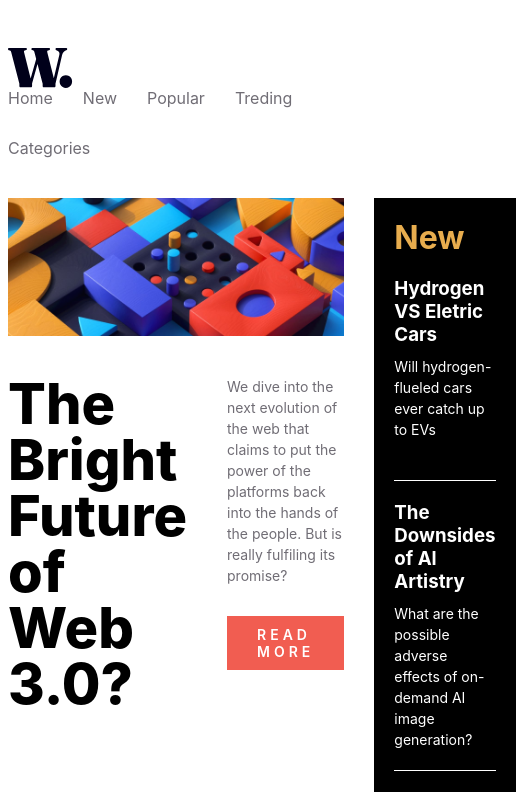
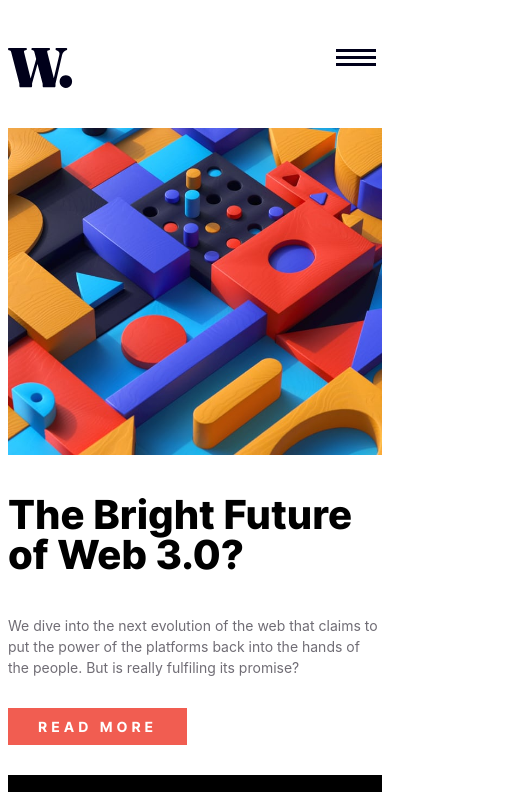
Before and after one commit to larissacsena/news-homepage-main, a plain HTML site: page index.html in a window 390 px wide. Shown: the top 792 px of the page, 516 px wide, since content can reach past the window. Drawn offline with Linux system fonts and the light colour scheme.

Commit message:
responsivo

```diff
--- a/css/footer.css
+++ b/css/footer.css
@@ -1,3 +1,16 @@
+@font-face {
+  font-family: "Inter-Bold";
+  src: url(/fonts/static/Inter-Bold.ttf);
+}
+@font-face {
+  font-family: "Inter-ExtraBold";
+  src: url(/fonts/static/Inter-ExtraBold.ttf);
+}
+@font-face {
+  font-family: "Inter-Regular";
+  src: url(/fonts/static/Inter-Regular.ttf);
+}
+
 .footer {
   max-width: 1000px;
   margin: 0 auto;
@@ -15,7 +28,7 @@
   gap: 20px;
 }
 .footer-content h3 {
-  font-family: "Inter ExtraBold";
+  font-family: "Inter-ExtraBold";
   font-size: 1.1rem;
 }
 .footer-content p {
@@ -24,7 +37,12 @@
   color: #706d75;
 }
 .footer-content span {
-  font-family: "Inter SemiBold";
+  font-family: "Inter-Bold";
   font-size: 2rem;
   color: rgb(209, 209, 209);
 }
+@media (max-width:600px){
+  .footer ul{
+    grid-template-columns: 1fr;
+  }
+}
--- a/css/header.css
+++ b/css/header.css
@@ -1,4 +1,4 @@
-body{
+body {
   font-family: "Inter", Arial, Helvetica, sans-serif;
 }
 h1,
@@ -7,18 +7,25 @@ h3,
 h4,
 p,
 ul,
-li{
+li {
   margin: 0;
   padding: 0;
 }
-ul,li{
+ul,
+li {
   list-style: none;
 }
-img{
+img {
   max-width: 100%;
   display: block;
 }
-.header-container{
+.hamburguer {
+  display: none;
+}
+.hamburguer-lista {
+  display: none;
+}
+.header-container {
   padding: 40px 0;
   max-width: 1000px;
   display: flex;
@@ -26,9 +33,23 @@ img{
   margin: 0 auto;
   justify-content: space-between;
 }
-.header-menu{
+.header-menu {
   display: flex;
   flex-wrap: wrap;
   gap: 30px;
-  color: #706D75;
+  color: #706d75;
 }
+
+@media (max-width: 600px) {
+  .header-menu {
+    display: none;
+  }
+  .hamburguer {
+    display: flex;
+  }
+
+  button {
+    border: none;
+    background: none;
+  }
+}
--- a/css/main.css
+++ b/css/main.css
@@ -1,3 +1,17 @@
+@font-face {
+  font-family: "Inter-Bold";
+  src: url(/fonts/static/Inter-Bold.ttf);
+}
+@font-face {
+  font-family: "Inter-ExtraBold";
+  src: url(/fonts/static/Inter-ExtraBold.ttf);
+}
+@font-face {
+  font-family: "Inter-Regular";
+  src: url(/fonts/static/Inter-Regular.ttf);
+}
+
+
 .main {
   max-width: 1000px;
   margin: 0 auto;
@@ -14,7 +28,7 @@
 .main-titulo {
   font-size: 3.5rem;
   line-height: 1;
-  font-family: "Inter ExtraBold";
+  font-family: "Inter-ExtraBold";
 }
 .main-texto {
   font-size: 0.875rem;
@@ -25,7 +39,7 @@
   font-size: 0.875rem;
   text-decoration: none;
   text-transform: uppercase;
-  font-family: "Inter SemiBold";
+  font-family: "Inter-Bold";
   background: #f15d51;
   color: white;
   /* display: block; */
@@ -33,8 +47,22 @@
   align-self: start;
   letter-spacing: 4px;
 }
-.main-readmore{
+.main-readmore {
   display: flex;
   flex-direction: column;
   gap: 30px;
 }
+
+@media (max-width: 700px) {
+  .main-titulo {
+    font-size: 2.5rem;
+  }
+  .main {
+    grid-template-columns: 1fr;
+  }
+}
+@media (max-width: 600px) {
+  .main-container {
+    grid-template-columns: 1fr;
+  }
+}
--- a/css/section.css
+++ b/css/section.css
@@ -26,3 +26,8 @@
   border-top: 1px white solid;
   padding: 20px 0px;
 }
+@media (max-width:800px){
+  .section-title{
+    font-size: 1rem;
+  }
+}
--- a/index.html
+++ b/index.html
@@ -7,6 +7,7 @@
     <title>Document</title>
   </head>
   <body>
+    <script src="./script.js"></script>
     <header class="header">
       <div class="header-container">
         <img src="/images/logo.svg" alt="Logo Marca" width="65" height="auto" />
@@ -19,14 +20,34 @@
             <li>Categories</li>
           </ul>
         </nav>
+
+        <button class="hamburguer" onclick="mostrarMenu()"><img src="./images/icon-menu.svg" alt="" /></button>
+
+        <nav class="hamburguer-lista">
+          <ul>
+            <li>Home</li>
+            <li>New</li>
+            <li>Popular</li>
+            <li>Treding</li>
+            <li>Categories</li>
+          </ul>
+        </nav>
       </div>
     </header>
     <main class="main">
       <div>
-        <img
-          src="/images/image-web-3-desktop.jpg"
+        <picture>
+          <source
+            srcset="./images/image-web-3-mobile.jpg"
+            media="(max-width: 600px)"
+          />
+          <img src="./images/image-web-3-desktop.jpg" alt="quebra cabeça" />
+        </picture>
+        <!-- <img
+          class="imagem-mobile"
+          src="/images/image-web-3-mobile.jpg"
           alt="quebra cabeça colorido"
-        />
+        /> -->
         <div class="main-container">
           <h1 class="main-titulo">The Bright Future of Web 3.0?</h1>
           <div class="main-readmore">
--- /dev/null
+++ b/script.js
@@ -0,0 +1,11 @@
+
+function mostrarMenu() {
+  let itensMenu = document.querySelector(".hamburguer-lista ul li");
+  console.log(itensMenu)
+
+  if (itensMenu.style.display === "flex") {
+    itensMenu.style.display = "none";
+  } else {
+    itensMenu.style.display = "flex";
+  }
+}
```
Also changed, not shown: css/style.css (+4 -4 lines), fonts/Inter-VariableFont_slnt,wght.ttf (added), fonts/README.txt (added), fonts/static/Inter-Bold.ttf (added), fonts/static/Inter-ExtraBold.ttf (added), fonts/static/Inter-Regular.ttf (added).
